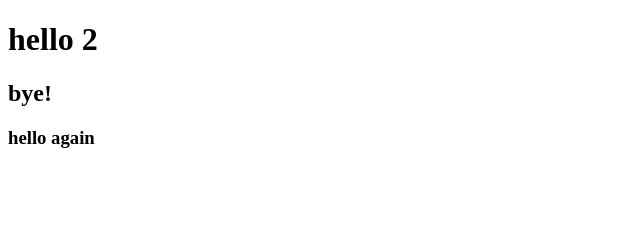
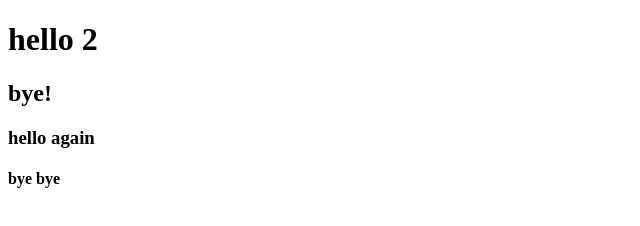
Before and after one commit to nurdosramazan/andersen_training2, a plain HTML site: page src/index.html in a window 1280 px wide. Shown: the full height of the page, 0-640 px from the left. Drawn offline with Linux system fonts and the light colour scheme.

```diff
--- a/src/index.html
+++ b/src/index.html
@@ -8,5 +8,6 @@
 <h1>hello 2</h1>
 <h2>bye!</h2>
 <h3>hello again</h3>
+<h4>bye bye</h4>
 </body>
 </html>
```
